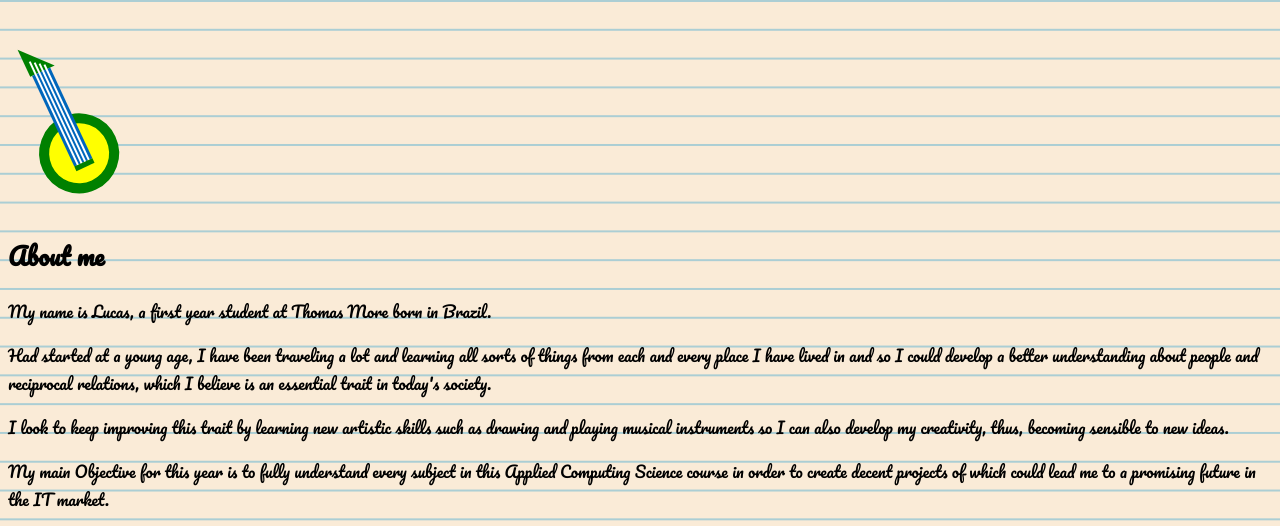
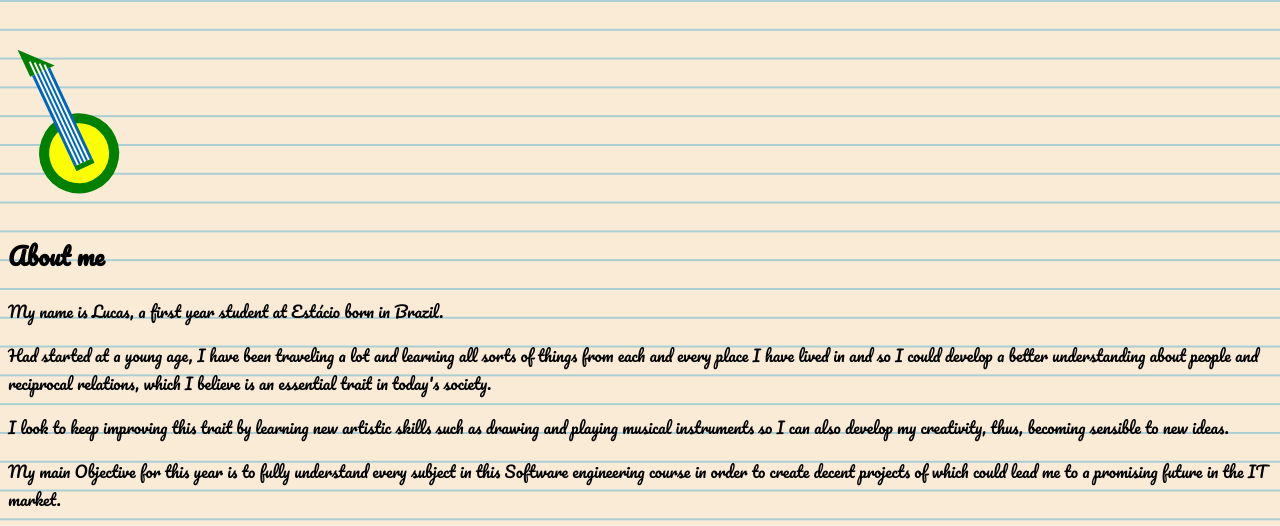
Before and after one commit to Darwinch12/Html-css_port, a plain HTML site: page index.html in a window 1280 px wide. Shown: the top 526 px of the page. Drawn offline with Linux system fonts and the light colour scheme.

Commit message:
Update index.html

```diff
--- a/index.html
+++ b/index.html
@@ -29,10 +29,10 @@
     <h1> Lucas Portfolio </h1>
     <article>
     <h2> About me </h2>
-    <p>My name is Lucas, a first year student at Thomas More born in Brazil.</p>
+    <p>My name is Lucas, a first year student at Estácio born in Brazil.</p>
     <p> Had started at a young age, I have been traveling a lot and learning all sorts of things from each and every place I have lived in and so I could develop a better understanding about people and reciprocal relations, which I believe is an essential trait in today's society. </p>
     <p> I look to keep improving this trait by learning new artistic skills such as drawing and playing musical instruments so I can also develop my creativity, thus, becoming sensible to new ideas. </p>
-    <p> My main Objective for this year is to fully understand every subject in this Applied Computing Science course in order to create decent projects of which could lead me to a promising future in the IT market.</p>
+    <p> My main Objective for this year is to fully understand every subject in this Software engineering course in order to create decent projects of which could lead me to a promising future in the IT market.</p>
     </article>
         <a href="https://www.pexels.com/@lucas-darwinch-123875671"><img id="banner" src="images/closeguitar_20200731.jpg" alt="close guitar" title="&#9834Guitar&#9835" height="220px" width="450"></a>
     </main>
```
